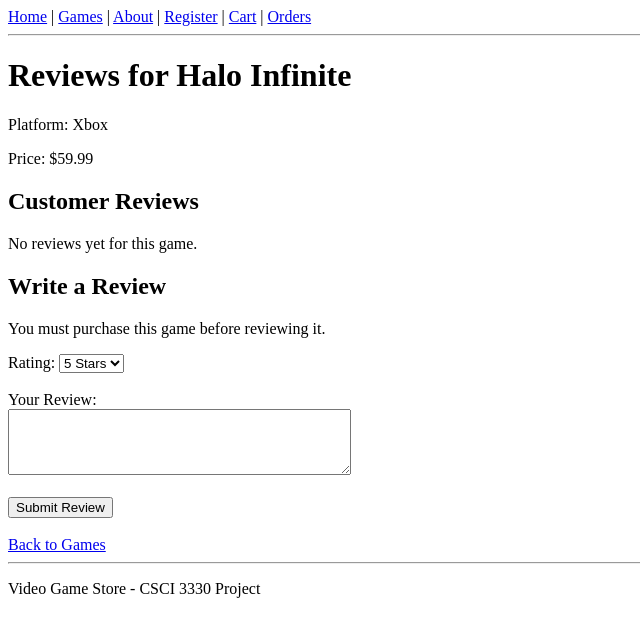
After one commit to isaacr466/video-game-store, a Node server app: page /games/1/reviews in a window 1280 px wide. The commit adds this page. Shown: the top 637 px of the page, without its empty margins (0-640 px from the left). Run offline with Node 20, Linux system fonts and the light colour scheme.

Commit message:
Implement game ratings and reviews

```diff
--- /dev/null
+++ b/controllers/reviewController.js
@@ -0,0 +1,36 @@
+const reviewService = require("../services/reviewService");
+const gameService = require("../services/gameService");
+
+function showGameReviews(req, res) {
+    const game = gameService.getGameById(req.params.id);
+
+    if (!game) {
+        return res.status(404).send("Game not found.");
+    }
+
+    const reviews = reviewService.getReviewsByGame(game.id);
+
+    res.render("reviews", { game, reviews });
+}
+
+function submitReview(req, res) {
+    try {
+        const { gameId, rating, comment } = req.body;
+
+        reviewService.addReview(
+            req.session.userId,
+            gameId,
+            rating,
+            comment
+        );
+
+        res.redirect(`/games/${gameId}/reviews`);
+    } catch (error) {
+        res.status(400).send(error.message);
+    }
+}
+
+module.exports = {
+    showGameReviews,
+    submitReview
+};
--- a/server.js
+++ b/server.js
@@ -39,6 +39,9 @@ app.use("/", cartRoutes);
 const orderRoutes = require("./routes/orderRoutes");
 app.use("/", orderRoutes);
 
+const reviewRoutes = require("./routes/reviewRoutes");
+app.use("/", reviewRoutes);
+
 // Start the server
 app.listen(PORT, () => {
     console.log(`Server running at http://localhost:${PORT}`);
--- /dev/null
+++ b/services/Review.js
@@ -0,0 +1,12 @@
+class Review {
+    constructor(id, userId, gameId, rating, comment) {
+        this.id = id;
+        this.userId = userId;
+        this.gameId = gameId;
+        this.rating = rating;
+        this.comment = comment;
+        this.date = new Date();
+    }
+}
+
+module.exports = Review;
--- /dev/null
+++ b/services/reviewService.js
@@ -0,0 +1,66 @@
+const Review = require("./Review");
+const orderService = require("./orderService");
+const gameService = require("./gameService");
+
+const reviews = [];
+let nextReviewId = 1;
+
+function addReview(userId, gameId, rating, comment) {
+    const game = gameService.getGameById(gameId);
+
+    if (!game) {
+        throw new Error("Game not found.");
+    }
+
+    const score = Number(rating);
+
+    if (!Number.isInteger(score) || score < 1 || score > 5) {
+        throw new Error("Rating must be between 1 and 5.");
+    }
+
+    if (typeof comment !== "string" || !comment.trim()) {
+        throw new Error("Please enter a review.");
+    }
+
+    // Check whether the customer purchased this game
+    const orders = orderService.getOrdersByUser(userId);
+
+    const purchased = orders.some(order =>
+        order.items.some(item => item.gameId === game.id)
+    );
+
+    if (!purchased) {
+        throw new Error("You must purchase this game before reviewing it.");
+    }
+
+    // Allow one review per customer per game
+    const existingReview = reviews.find(review =>
+        review.userId === userId && review.gameId === game.id
+    );
+
+    if (existingReview) {
+        throw new Error("You have already reviewed this game.");
+    }
+
+    const review = new Review(
+        nextReviewId++,
+        userId,
+        game.id,
+        score,
+        comment.trim()
+    );
+
+    reviews.push(review);
+    return review;
+}
+
+function getReviewsByGame(gameId) {
+    return reviews.filter(review =>
+        review.gameId === Number(gameId)
+    );
+}
+
+module.exports = {
+    addReview,
+    getReviewsByGame
+};
--- a/views/games.ejs
+++ b/views/games.ejs
@@ -29,6 +29,9 @@
 
         <button type="submit">Add to Cart</button>
     </form>
+    <a href="/games/<%= game.id %>/reviews">
+        View Reviews
+    </a>
 <% } %>
 
         <hr>
--- /dev/null
+++ b/views/reviews.ejs
@@ -0,0 +1,54 @@
+<%- include("partials/header") %>
+
+<h1>Reviews for <%= game.title %></h1>
+
+<p>Platform: <%= game.platform %></p>
+<p>Price: $<%= game.price.toFixed(2) %></p>
+
+<h2>Customer Reviews</h2>
+
+<% if (reviews.length === 0) { %>
+    <p>No reviews yet for this game.</p>
+<% } else { %>
+    <% reviews.forEach(review => { %>
+        <div>
+            <p>Rating: <%= review.rating %>/5 Stars</p>
+            <p><%= review.comment %></p>
+            <p>Date: <%= review.date.toLocaleDateString() %></p>
+            <hr>
+        </div>
+    <% }); %>
+<% } %>
+
+<h2>Write a Review</h2>
+
+<p>You must purchase this game before reviewing it.</p>
+
+<form action="/reviews/add" method="POST">
+    <input type="hidden" name="gameId" value="<%= game.id %>">
+
+    <label for="rating">Rating:</label>
+    <select name="rating" id="rating" required>
+        <option value="5">5 Stars</option>
+        <option value="4">4 Stars</option>
+        <option value="3">3 Stars</option>
+        <option value="2">2 Stars</option>
+        <option value="1">1 Star</option>
+    </select>
+
+    <br><br>
+
+    <label for="comment">Your Review:</label>
+    <br>
+    <textarea name="comment" id="comment"
+        rows="4" cols="40" maxlength="1000" required></textarea>
+
+    <br><br>
+
+    <button type="submit">Submit Review</button>
+</form>
+
+<br>
+<a href="/games">Back to Games</a>
+
+<%- include("partials/footer") %>
```
Also changed, not shown: routes/reviewRoutes.js (added, +28 -0 lines).
